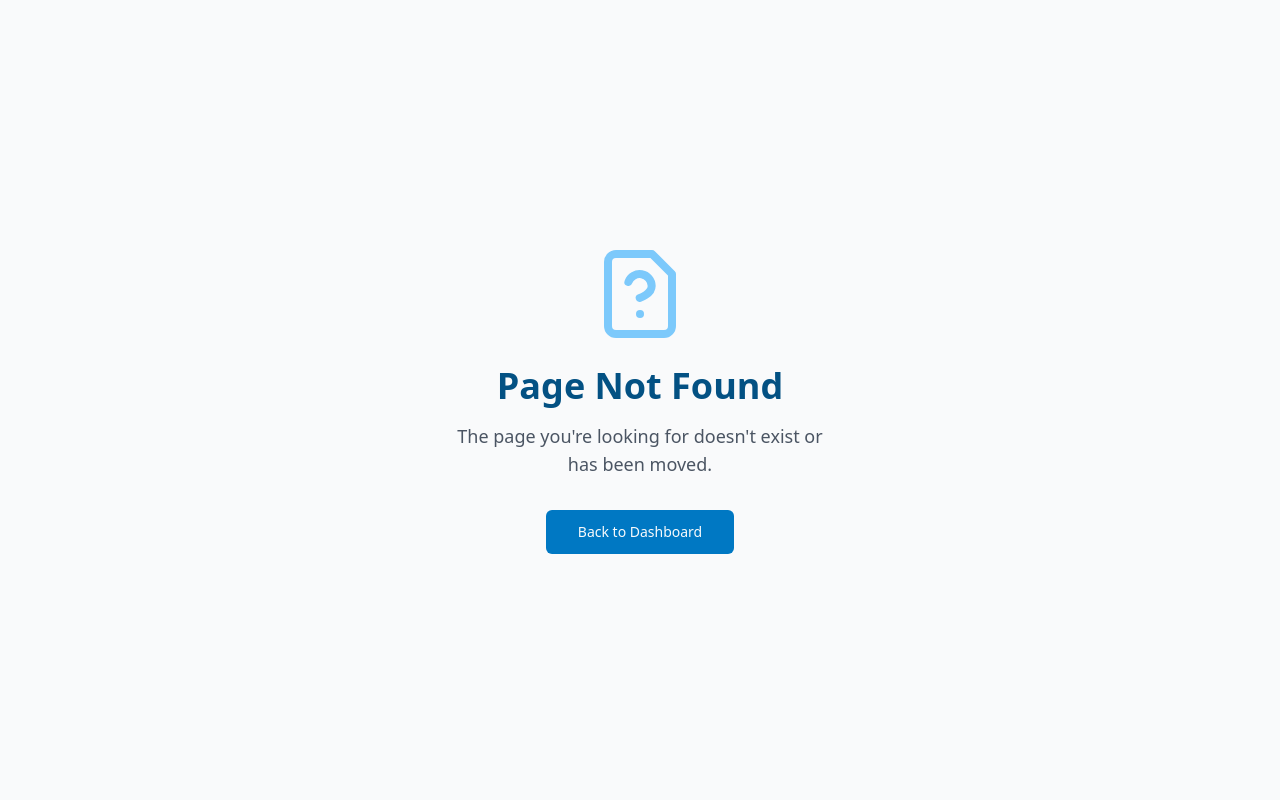
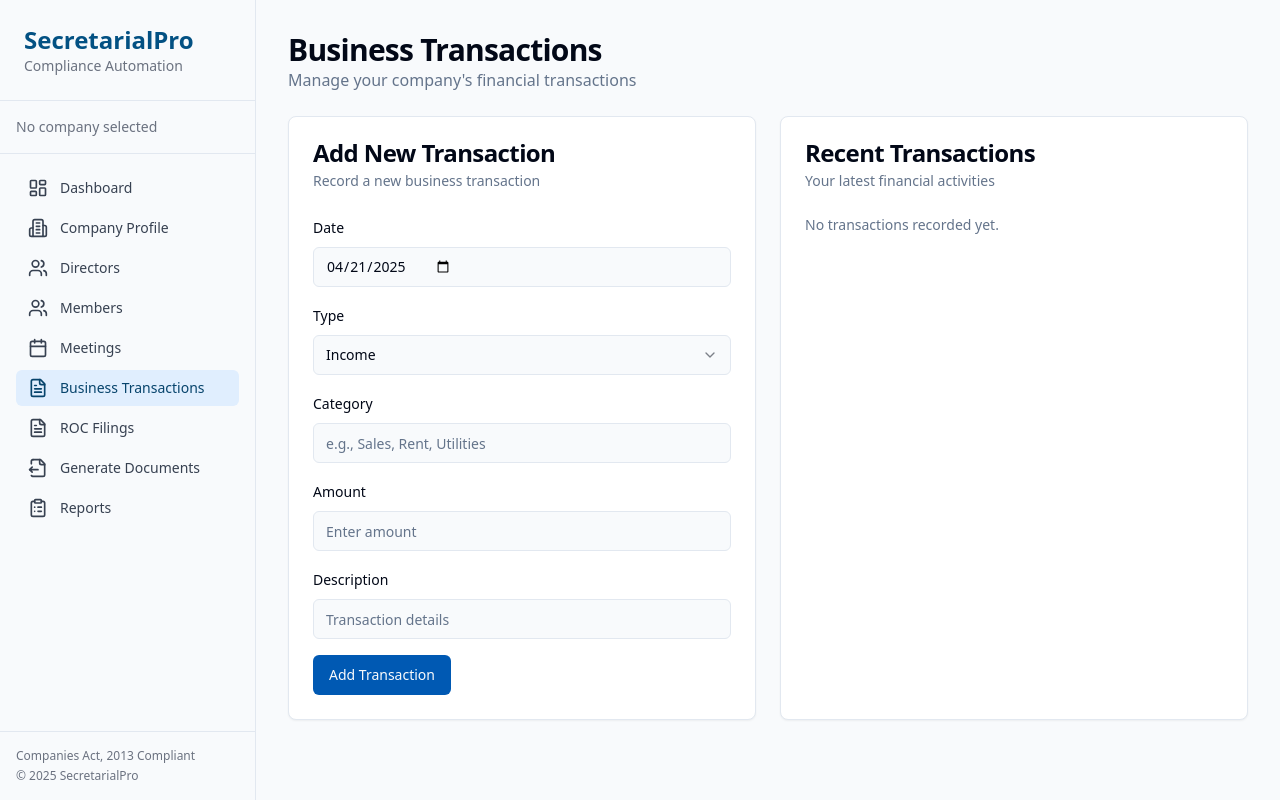
Before and after one commit to virajsh4h/secretarial-scribe-automator, a React (Vite) app: page /transactions in a window 1280 px wide. Before the commit this address had no page. Built offline with nearby package versions, Linux system fonts and the light colour scheme.

Commit message:
Add Business Transactions feature

```diff
--- a/src/App.tsx
+++ b/src/App.tsx
@@ -1,4 +1,3 @@
-
 import { Toaster } from "@/components/ui/toaster";
 import { Toaster as Sonner } from "@/components/ui/sonner";
 import { TooltipProvider } from "@/components/ui/tooltip";
@@ -17,6 +16,7 @@ import Filings from "./pages/Filings";
 import GenerateDocuments from "./pages/GenerateDocuments";
 import Reports from "./pages/Reports";
 import NotFound from "./pages/NotFound";
+import BusinessTransactions from "./pages/BusinessTransactions";
 
 const queryClient = new QueryClient();
 
@@ -68,6 +68,11 @@ const App = () => (
                 <Reports />
               </Layout>
             } />
+            <Route path="/transactions" element={
+              <Layout>
+                <BusinessTransactions />
+              </Layout>
+            } />
             <Route path="*" element={<NotFound />} />
           </Routes>
         </BrowserRouter>
--- a/src/components/layout/Layout.tsx
+++ b/src/components/layout/Layout.tsx
@@ -31,6 +31,7 @@ const Layout: React.FC<LayoutProps> = ({ children }) => {
     { path: '/directors', label: 'Directors', icon: <Users className="h-5 w-5" /> },
     { path: '/members', label: 'Members', icon: <Users className="h-5 w-5" /> },
     { path: '/meetings', label: 'Meetings', icon: <Calendar className="h-5 w-5" /> },
+    { path: '/transactions', label: 'Business Transactions', icon: <FileText className="h-5 w-5" /> },
     { path: '/filings', label: 'ROC Filings', icon: <FileText className="h-5 w-5" /> },
     { path: '/generate', label: 'Generate Documents', icon: <FileOutput className="h-5 w-5" /> },
     { path: '/reports', label: 'Reports', icon: <ClipboardList className="h-5 w-5" /> },
--- /dev/null
+++ b/src/pages/BusinessTransactions.tsx
@@ -0,0 +1,225 @@
+
+import { useState } from 'react';
+import { z } from 'zod';
+import { useForm } from 'react-hook-form';
+import { zodResolver } from '@hookform/resolvers/zod';
+import { useToast } from '@/hooks/use-toast';
+import {
+  Card,
+  CardContent,
+  CardDescription,
+  CardHeader,
+  CardTitle,
+} from '@/components/ui/card';
+import { Button } from '@/components/ui/button';
+import {
+  Form,
+  FormControl,
+  FormField,
+  FormItem,
+  FormLabel,
+  FormMessage,
+} from '@/components/ui/form';
+import { Input } from '@/components/ui/input';
+import {
+  Select,
+  SelectContent,
+  SelectItem,
+  SelectTrigger,
+  SelectValue,
+} from '@/components/ui/select';
+
+const transactionSchema = z.object({
+  date: z.string(),
+  type: z.enum(['INCOME', 'EXPENSE']),
+  category: z.string(),
+  amount: z.string(),
+  description: z.string(),
+});
+
+type TransactionForm = z.infer<typeof transactionSchema>;
+
+interface Transaction extends TransactionForm {
+  id: string;
+  status: 'PENDING' | 'COMPLETED';
+}
+
+const BusinessTransactions = () => {
+  const { toast } = useToast();
+  const [transactions, setTransactions] = useState<Transaction[]>([]);
+
+  const form = useForm<TransactionForm>({
+    resolver: zodResolver(transactionSchema),
+    defaultValues: {
+      date: new Date().toISOString().split('T')[0],
+      type: 'INCOME',
+      category: '',
+      amount: '',
+      description: '',
+    },
+  });
+
+  const onSubmit = (data: TransactionForm) => {
+    const newTransaction: Transaction = {
+      ...data,
+      id: crypto.randomUUID(),
+      status: 'PENDING',
+    };
+
+    setTransactions([...transactions, newTransaction]);
+    form.reset();
+
+    toast({
+      title: "Transaction Added",
+      description: "The transaction has been successfully recorded.",
+    });
+  };
+
+  return (
+    <div className="space-y-6">
+      <div>
+        <h2 className="text-3xl font-bold tracking-tight">Business Transactions</h2>
+        <p className="text-muted-foreground">
+          Manage your company's financial transactions
+        </p>
+      </div>
+
+      <div className="grid gap-6 md:grid-cols-2">
+        <Card>
+          <CardHeader>
+            <CardTitle>Add New Transaction</CardTitle>
+            <CardDescription>Record a new business transaction</CardDescription>
+          </CardHeader>
+          <CardContent>
+            <Form {...form}>
+              <form onSubmit={form.handleSubmit(onSubmit)} className="space-y-4">
+                <FormField
+                  control={form.control}
+                  name="date"
+                  render={({ field }) => (
+                    <FormItem>
+                      <FormLabel>Date</FormLabel>
+                      <FormControl>
+                        <Input type="date" {...field} />
+                      </FormControl>
+                      <FormMessage />
+                    </FormItem>
+                  )}
+                />
+
+                <FormField
+                  control={form.control}
+                  name="type"
+                  render={({ field }) => (
+                    <FormItem>
+                      <FormLabel>Type</FormLabel>
+                      <Select onValueChange={field.onChange} defaultValue={field.value}>
+                        <FormControl>
+                          <SelectTrigger>
+                            <SelectValue placeholder="Select transaction type" />
+                          </SelectTrigger>
+                        </FormControl>
+                        <SelectContent>
+                          <SelectItem value="INCOME">Income</SelectItem>
+                          <SelectItem value="EXPENSE">Expense</SelectItem>
+                        </SelectContent>
+                      </Select>
+                      <FormMessage />
+                    </FormItem>
+                  )}
+                />
+
+                <FormField
+                  control={form.control}
+                  name="category"
+                  render={({ field }) => (
+                    <FormItem>
+                      <FormLabel>Category</FormLabel>
+                      <FormControl>
+                        <Input placeholder="e.g., Sales, Rent, Utilities" {...field} />
+                      </FormControl>
+                      <FormMessage />
+                    </FormItem>
+                  )}
+                />
+
+                <FormField
+                  control={form.control}
+                  name="amount"
+                  render={({ field }) => (
+                    <FormItem>
+                      <FormLabel>Amount</FormLabel>
+                      <FormControl>
+                        <Input type="number" placeholder="Enter amount" {...field} />
+                      </FormControl>
+                      <FormMessage />
+                    </FormItem>
+                  )}
+                />
+
+                <FormField
+                  control={form.control}
+                  name="description"
+                  render={({ field }) => (
+                    <FormItem>
+                      <FormLabel>Description</FormLabel>
+                      <FormControl>
+                        <Input placeholder="Transaction details" {...field} />
+                      </FormControl>
+                      <FormMessage />
+                    </FormItem>
+                  )}
+                />
+
+                <Button type="submit">Add Transaction</Button>
+              </form>
+            </Form>
+          </CardContent>
+        </Card>
+
+        <Card>
+          <CardHeader>
+            <CardTitle>Recent Transactions</CardTitle>
+            <CardDescription>Your latest financial activities</CardDescription>
+          </CardHeader>
+          <CardContent>
+            <div className="space-y-4">
+              {transactions.length === 0 ? (
+                <p className="text-sm text-muted-foreground">No transactions recorded yet.</p>
+              ) : (
+                transactions.map((transaction) => (
+                  <div
+                    key={transaction.id}
+                    className="flex items-center justify-between p-4 border rounded-lg"
+                  >
+                    <div>
+                      <p className="font-medium">{transaction.category}</p>
+                      <p className="text-sm text-muted-foreground">
+                        {transaction.description}
+                      </p>
+                      <p className="text-sm text-muted-foreground">
+                        {new Date(transaction.date).toLocaleDateString()}
+                      </p>
+                    </div>
+                    <div className="text-right">
+                      <p className={`font-medium ${
+                        transaction.type === 'INCOME' ? 'text-green-600' : 'text-red-600'
+                      }`}>
+                        {transaction.type === 'INCOME' ? '+' : '-'}₹{transaction.amount}
+                      </p>
+                      <p className="text-sm text-muted-foreground">
+                        {transaction.status}
+                      </p>
+                    </div>
+                  </div>
+                ))
+              )}
+            </div>
+          </CardContent>
+        </Card>
+      </div>
+    </div>
+  );
+};
+
+export default BusinessTransactions;
```
